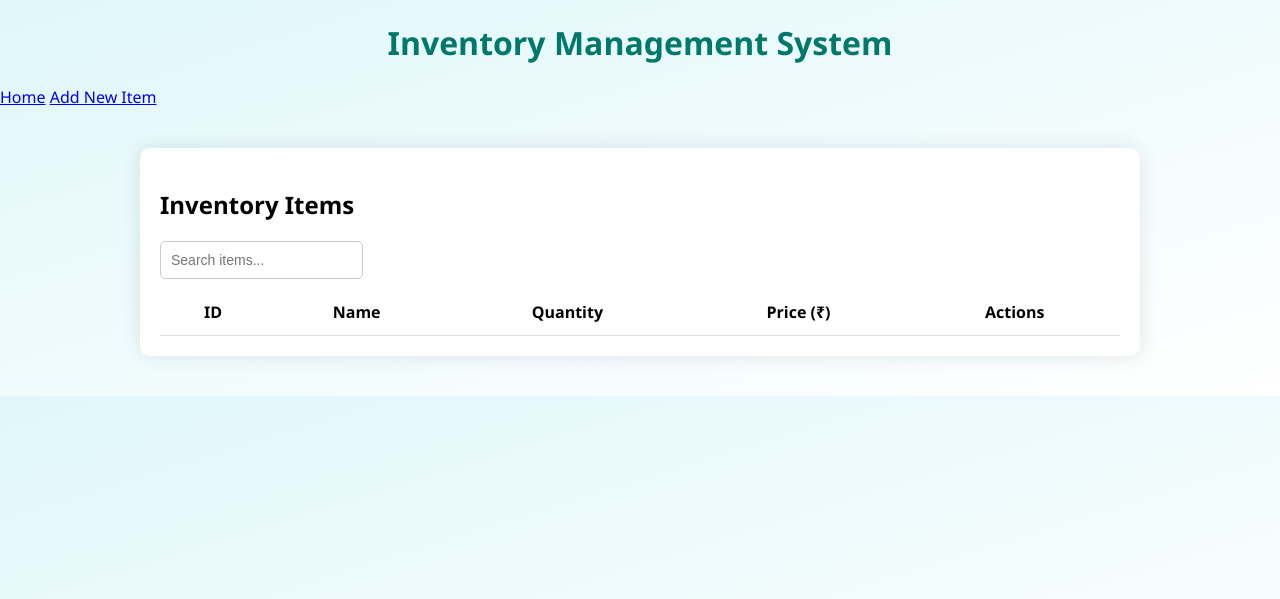
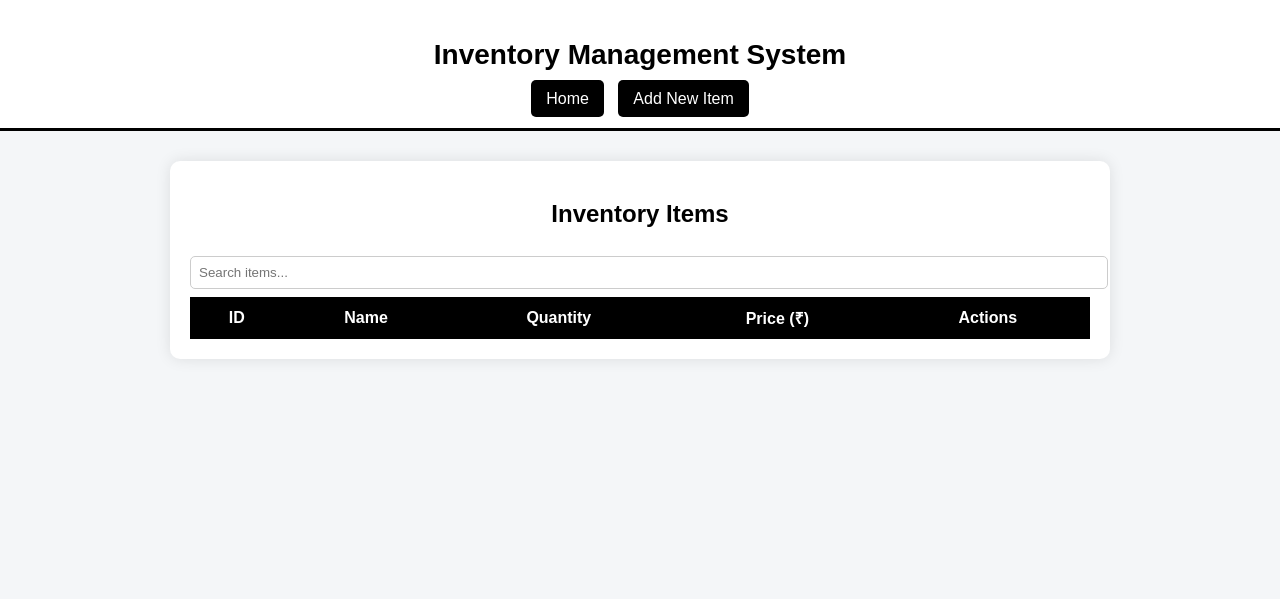
Before and after one commit to sabyacsgithub/Inventory-Management-System, a Flask app: page / in a window 1280 px wide. Shown: the top 599 px of the page. Run offline with Flask 3, Linux system fonts and the light colour scheme; data comes from the database, SQL or seed files in the repository; lists and menus that the app fills with data are empty.

Commit message:
Add files via upload

```diff
--- /dev/null
+++ b/static/script.js
@@ -0,0 +1,9 @@
+function searchTable() {
+    let input = document.getElementById("search").value.toLowerCase();
+    let rows = document.querySelectorAll("tbody tr");
+
+    rows.forEach(row => {
+        let text = row.innerText.toLowerCase();
+        row.style.display = text.includes(input) ? "" : "none";
+    });
+}
--- a/static/style.css
+++ b/static/style.css
@@ -1,75 +1,104 @@
 body {
-    background: linear-gradient(to bottom right, #e0f7fa, #ffffff);
-    font-family: 'Segoe UI', sans-serif;
+    font-family: Arial, sans-serif;
+    background: #f4f6f8;
     margin: 0;
     padding: 0;
 }
 
-.container {
-    max-width: 960px;
-    margin: 40px auto;
+header {
+    background: white;
+    text-align: center;
     padding: 20px;
-    background-color: white;
-    box-shadow: 0 0 20px rgba(0,0,0,0.1);
-    border-radius: 10px;
+    border-bottom: 3px solid black;
 }
 
-h1 {
-    text-align: center;
-    color: #00796b;
+header h1 {
+    font-size: 28px;
+    color: black;
+    font-weight: bold;
 }
 
-form.product-form, .search-form {
-    display: flex;
-    align-items: center;
-    flex-wrap: wrap;
-    gap: 10px;
-    justify-content: center;
+nav a {
+    text-decoration: none;
+    color: white;
+    background: black;
+    padding: 10px 15px;
+    margin: 5px;
+    border-radius: 5px;
+}
+
+nav a:hover {
+    background: #444;
+}
+
+.container {
+    background: white;
+    max-width: 900px;
+    margin: 30px auto;
+    padding: 20px;
+    border-radius: 10px;
+    box-shadow: 0 0 15px rgba(0,0,0,0.1);
+}
+
+h2 {
+    text-align: center;
     margin-bottom: 20px;
 }
 
-input, button {
-    padding: 10px;
-    font-size: 14px;
+input[type="text"], input[type="number"] {
+    width: 100%;
+    padding: 8px;
+    margin: 8px 0;
     border: 1px solid #ccc;
     border-radius: 5px;
 }
 
-button {
-    background-color: #00796b;
-    color: white;
+button, .btn {
+    padding: 8px 12px;
     border: none;
     cursor: pointer;
+    text-decoration: none;
+    border-radius: 5px;
 }
 
-button:hover {
-    background-color: #004d40;
+.btn.edit {
+    background: blue;
+    color: white;
+}
+
+.btn.delete {
+    background: red;
+    color: white;
+}
+
+.btn:hover {
+    opacity: 0.8;
 }
 
 table {
     width: 100%;
     border-collapse: collapse;
-    margin-top: 10px;
 }
 
-th, td {
-    padding: 12px;
-    border-bottom: 1px solid #ddd;
+thead {
+    background: black;
+    color: white;
+}
+
+td, th {
+    padding: 10px;
     text-align: center;
 }
 
-.low-stock {
-    background-color: #ffebee;
-    color: #c62828;
+tr:nth-child(even) {
+    background: #f2f2f2;
 }
 
-.inline-form input {
-    width: 80px;
+.form-container {
+    max-width: 400px;
+    margin: auto;
+    background: white;
+    padding: 20px;
+    border-radius: 8px;
+    box-shadow: 0 0 10px rgba(0,0,0,0.1);
 }
-
-.delete-btn {
-    margin-left: 10px;
-    color: red;
-    text-decoration: none;
-    font-weight: bold;
-}
```
